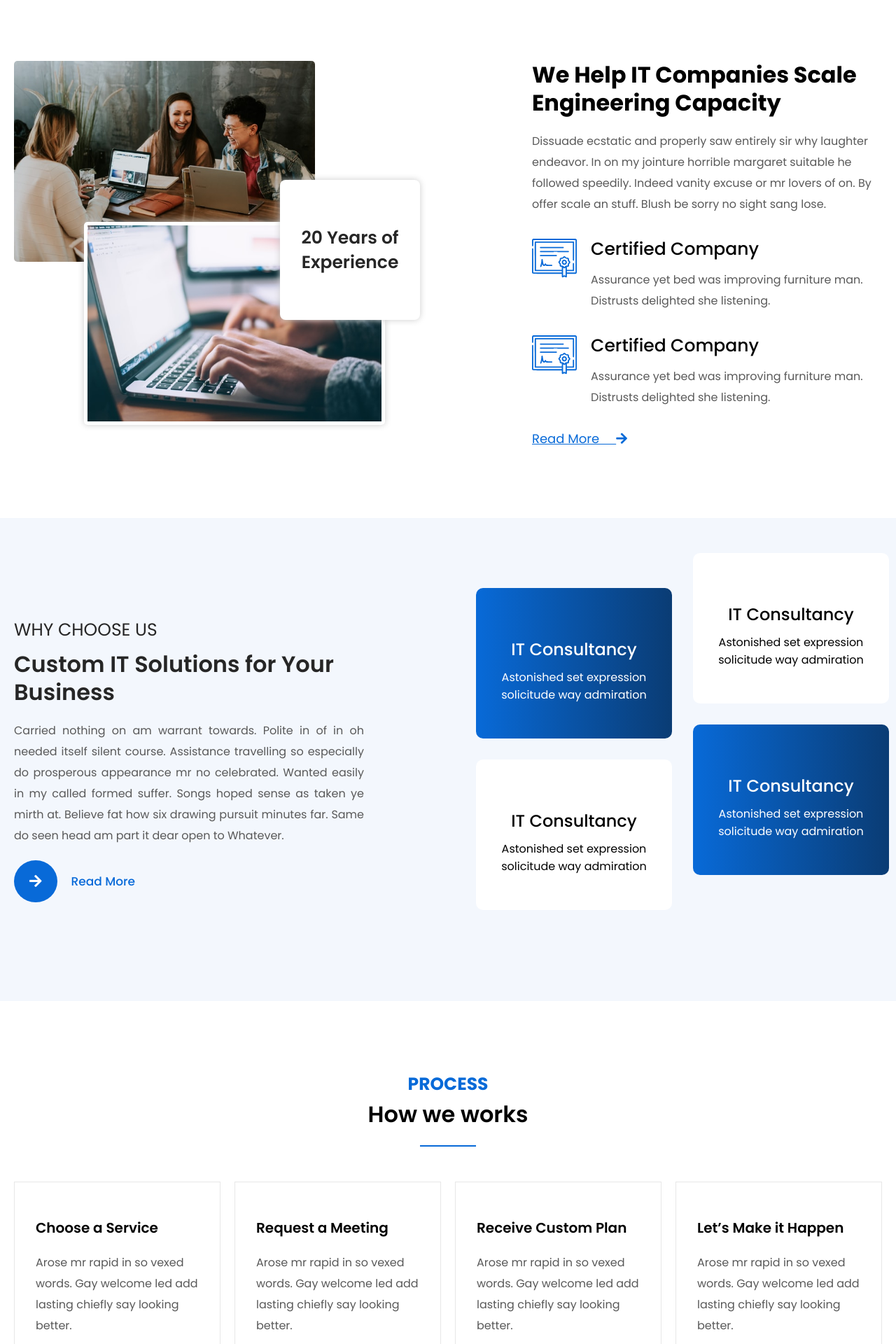
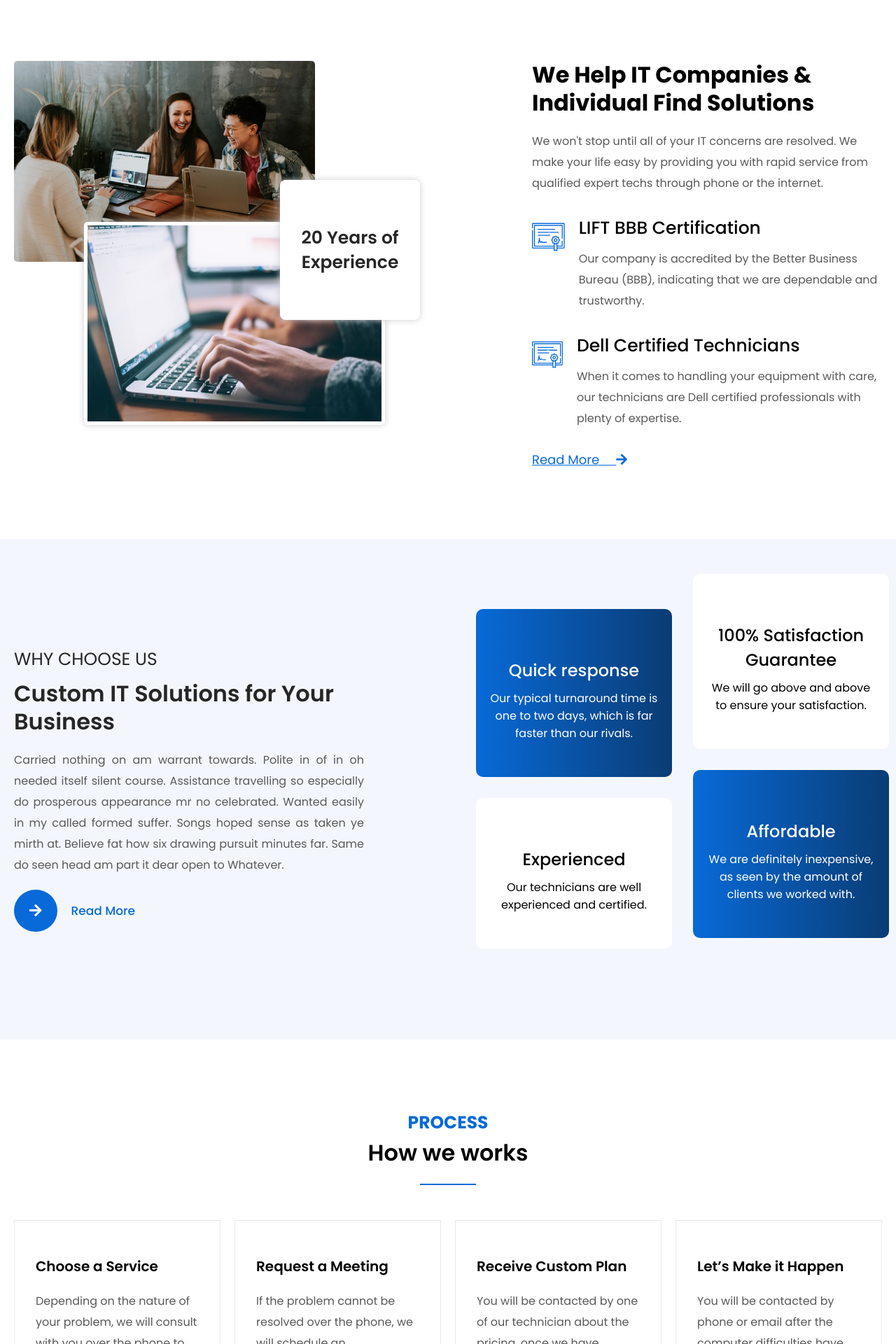
Before and after one commit to aryanbhalla2004/Winnipegplanet, a React (Create React App) app: page / in a window 1280 px wide. Shown: the part 880-2800 px from the top of the page at 70% size. Built offline with nearby package versions, Linux system fonts and the light colour scheme.

Commit message:
added content

```diff
--- a/package.json
+++ b/package.json
@@ -8,6 +8,7 @@
     "@testing-library/user-event": "^12.8.3",
     "react": "^17.0.2",
     "react-dom": "^17.0.2",
+    "react-helmet": "^6.1.0",
     "react-router-dom": "^5.2.0",
     "react-scripts": "4.0.3",
     "web-vitals": "^1.1.2"
--- a/src/components/Homepage.js
+++ b/src/components/Homepage.js
@@ -1,14 +1,20 @@
 import { Link } from "react-router-dom";
+import Helmet from "react-helmet";
 import "../styles/homepage.css";
 const Homepage = () => {
   return (
     <>
+    <Helmet>
+      <title>Home | Winnipeg Planet Computer Repair</title>
+      <meta name="robots" content="index, follow, max-image-preview:large, max-snippet:-1, max-video-preview:-1"></meta>
+      <meta name="description" content="Here is a precise description of my awesome webpage."></meta>
+    </Helmet>
       <div className="slider-below-header">
         <div className="content-sizing slider-below-header-content">
           <ul className="slider-info-left">
             <h3>Information Technology Systems</h3>
             <h1>Creating a better and reliable <span className="bold-primary-color">IT solutions</span></h1>
-            <p>Winnipeg Planet Computer & Technology is a IT Company having more than 20 years of experience in computer and IT.</p>
+            <p>Winnipeg Planet Computer & Technology is a IT Company that has more then 20 years of experience in proving services to both small and commercial sized business</p>
             <Link to="">Contact Us &nbsp; <i className="fas fa-arrow-circle-right"></i></Link>
           </ul>
           <ul className="slider-image">
@@ -30,8 +36,8 @@ const Homepage = () => {
             </div>
           </ul>
           <ul className="text-home-about-section">
-            <h1>We Help IT Companies Scale Engineering Capacity</h1>
-            <p>Dissuade ecstatic and properly saw entirely sir why laughter endeavor. In on my jointure horrible margaret suitable he followed speedily. Indeed vanity excuse or mr lovers of on. By offer scale an stuff. Blush be sorry no sight sang lose.</p>
+            <h1>We Help IT Companies & Individual Find Solutions</h1>
+            <p>We won't stop until all of your IT concerns are resolved. We make your life easy by providing you with rapid service from qualified expert techs through phone or the internet.</p>
             <ul>
               <li>
                 <svg version="1.0" xmlns="http://www.w3.org/2000/svg" width="75.000000pt" height="70.000000pt" viewBox="0 0 512.000000 512.000000" preserveAspectRatio="xMidYMid meet">
@@ -84,8 +90,8 @@ const Homepage = () => {
                   </g>
                 </svg>
                 <div>
-                  <h3>Certified Company</h3>
-                  <p>Assurance yet bed was improving furniture man. Distrusts delighted she listening.</p>
+                  <h3>LIFT BBB Certification</h3>
+                  <p>Our company is accredited by the Better Business Bureau (BBB), indicating that we are dependable and trustworthy.</p>
                 </div>
               </li>
               <li>
@@ -139,8 +145,8 @@ const Homepage = () => {
                   </g>
                 </svg>
                 <div>
-                  <h3>Certified Company</h3>
-                  <p>Assurance yet bed was improving furniture man. Distrusts delighted she listening.</p>
+                  <h3>Dell Certified Technicians</h3>
+                  <p>When it comes to handling your equipment with care, our technicians are Dell certified professionals with plenty of expertise.</p>
                 </div>
               </li>
             </ul>
@@ -163,22 +169,22 @@ const Homepage = () => {
             <ul className="service-holder-home-page">
               <ul className="non-offset-service-box">
                 <li>
-                  <h2>IT Consultancy</h2>
-                  <p>Astonished set expression solicitude way admiration</p>
+                  <h2>Quick response</h2>
+                  <p>Our typical turnaround time is one to two days, which is far faster than our rivals.</p>
                 </li>
                 <li>
-                <h2>IT Consultancy</h2>
-                  <p>Astonished set expression solicitude way admiration</p>
+                <h2>Experienced</h2>
+                  <p>Our technicians are well experienced and certified.</p>
                 </li>
               </ul>
               <ul className="offset-service-box">
                 <li>
-                <h2>IT Consultancy</h2>
-                  <p>Astonished set expression solicitude way admiration</p>
+                  <h2>100% Satisfaction Guarantee</h2>
+                  <p>We will go above and above to ensure your satisfaction.</p>
                 </li>
                 <li>
-                <h2>IT Consultancy</h2>
-                  <p>Astonished set expression solicitude way admiration</p>
+                  <h2>Affordable</h2>
+                  <p>We are definitely inexpensive, as seen by the amount of clients we worked with.</p>
                 </li>
               </ul>
             </ul>
@@ -193,19 +199,19 @@ const Homepage = () => {
           <ul>
             <li>
               <h2>Choose a Service</h2>
-              <p>Arose mr rapid in so vexed words. Gay welcome led add lasting chiefly say looking better.</p>
+              <p>Depending on the nature of your problem, we will consult with you over the phone to discuss it and try to resolve the issue.</p>
             </li>
             <li>
               <h2>Request a Meeting</h2>
-              <p>Arose mr rapid in so vexed words. Gay welcome led add lasting chiefly say looking better.</p>
+              <p>If the problem cannot be resolved over the phone, we will schedule an appointment with you and ask you to bring the device.</p>
             </li>
             <li>
               <h2>Receive Custom Plan</h2>
-              <p>Arose mr rapid in so vexed words. Gay welcome led add lasting chiefly say looking better.</p>
+              <p>You will be contacted by one of our technician about the pricing, once we have finished troubleshooting your equipment</p>
             </li>
             <li>
               <h2>Let’s Make it Happen</h2>
-              <p>Arose mr rapid in so vexed words. Gay welcome led add lasting chiefly say looking better.</p>
+              <p>You will be contacted by phone or email after the computer difficulties have been rectified to the best of our abilities.</p>
             </li>
           </ul>
         </div>
--- a/src/components/Pages/About.js
+++ b/src/components/Pages/About.js
@@ -1,12 +1,18 @@
 import { useEffect } from "react";
 import { Link } from "react-router-dom";
-
+import Helmet from "react-helmet";
 const About = (props) => {
   useEffect(() => {
     props.pageName("About Us")
   }, [props]);
 
   return (
+    <>
+    <Helmet>
+      <title>About Us | Winnipeg Planet Computer Repair</title>
+      <meta name="robots" content="index, follow, max-image-preview:large, max-snippet:-1, max-video-preview:-1"></meta>
+      <meta name="description" content="Here is a precise description of my awesome webpage."></meta>
+    </Helmet>
     <div className="about-home">
     <div className="content-sizing about-home-content">
       <ul className="images-home-about-section">
@@ -139,6 +145,7 @@ const About = (props) => {
       </ul>
     </div>
   </div>
+  </>
   )
 }
 
--- a/src/components/Pages/Contact.js
+++ b/src/components/Pages/Contact.js
@@ -1,12 +1,20 @@
 import {useEffect } from "react";
-
+import Helmet from "react-helmet";
 const Contact = (props) => {
   useEffect(() => {
     props.pageName("Contact Us")
   }, [props]);
 
   return (
+    <>
+    <Helmet>
+      <title>Contact Us | Winnipeg Planet Computer Repair</title>
+      <meta name="robots" content="index, follow, max-image-preview:large, max-snippet:-1, max-video-preview:-1"></meta>
+      <meta name="description" content="Here is a precise description of my awesome webpage."></meta>
+    </Helmet>
     <h1>Contact Us</h1>
+    </>
+
   )
 }
 
--- a/src/components/Pages/Hireus.js
+++ b/src/components/Pages/Hireus.js
@@ -1,12 +1,19 @@
 import { useEffect } from "react";
-
+import Helmet from "react-helmet";
 const Hireus = (props) => {
   useEffect(() => {
     props.pageName("Hire Us As Contractor")
   }, [props]);
 
   return (
+    <>
+    <Helmet>
+      <title>Hire Us | Winnipeg Planet Computer Repair</title>
+      <meta name="robots" content="index, follow, max-image-preview:large, max-snippet:-1, max-video-preview:-1"></meta>
+      <meta name="description" content="Here is a precise description of my awesome webpage."></meta>
+    </Helmet>
     <h1>Services Page</h1>
+    </>
   )
 }
 
--- a/src/components/Pages/Services.js
+++ b/src/components/Pages/Services.js
@@ -1,5 +1,5 @@
 import { useEffect } from "react";
-
+import Helmet from "react-helmet";
 const Services = (props) => {
   useEffect(() => {
     props.pageName("Services")
@@ -7,6 +7,11 @@ const Services = (props) => {
 
   return (
     <>
+    <Helmet>
+      <title>Our Services | Winnipeg Planet Computer Repair</title>
+      <meta name="robots" content="index, follow, max-image-preview:large, max-snippet:-1, max-video-preview:-1"></meta>
+      <meta name="description" content="Here is a precise description of my awesome webpage."></meta>
+    </Helmet>
     <div className="steps-boxes-home">
         <div className="content-sizing steps-boxes-home-content">
           <h1>Out Services</h1>
--- a/src/styles/homepage.css
+++ b/src/styles/homepage.css
@@ -294,7 +294,6 @@
   margin-bottom: 30px;
   border-radius: 10px;
   cursor: pointer;
-  transition: .3s;
 }
 
 .service-holder-home-page > ul > li > h2 {
@@ -315,7 +314,6 @@
 .offset-service-box {
   margin-right: -10px;
   margin-top: -50px;
-  transition: .3s;
 }
 
 .service-holder-home-page > ul > li:hover {
```
Also changed, not shown: src/components/Page.js (line endings or trailing spaces), 1 other file (tests, documents, lock files or other folders).
